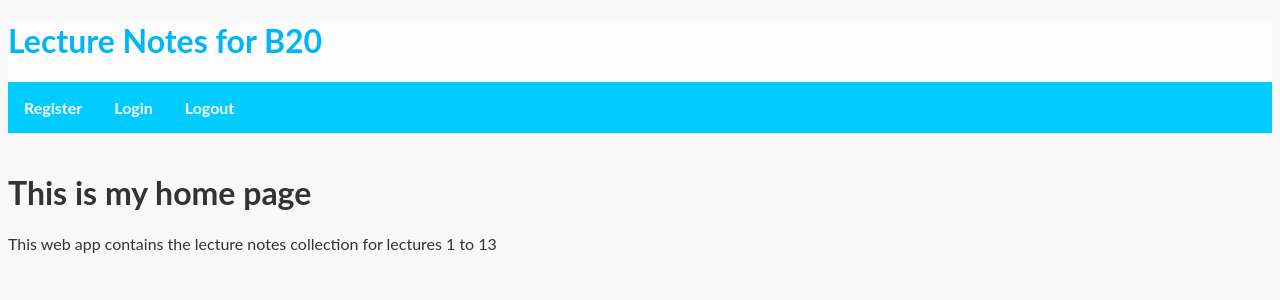
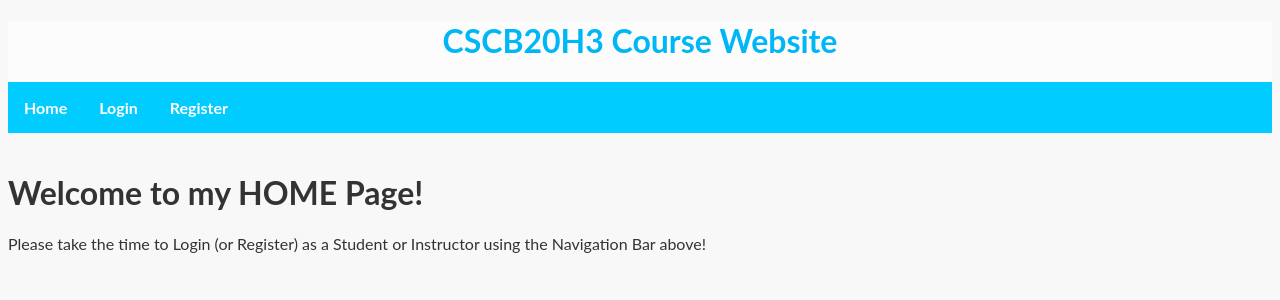
Before and after one commit to Jackbar21/CSCB20-Course-Website, a Flask app: page / in a window 1280 px wide. Shown: the top 300 px of the page. Run offline with Flask 2, Linux system fonts and the light colour scheme.

Commit message:
update app.py

```diff
--- a/templates/home.html
+++ b/templates/home.html
@@ -1,6 +1,6 @@
 
 {% extends "template.html" %}
-{% block title %}Home Page{% endblock %}
+{% block title %}Home{% endblock %}
 {% block content %}
 {% if session.user %}
   {% with messages = get_flashed_messages() %}
@@ -19,7 +19,7 @@
   {% endwith %}
 
 {% else %}
-  <h1>This is my {{ pagename }} page</h1>
-  <p> This web app contains the lecture notes collection for lectures 1 to 13 </p>
+  <h1>Welcome to my {{ pagename.upper() }} Page!</h1>
+  <p> Please take the time to Login (or Register) as a Student or Instructor using the Navigation Bar above! </p>
   {% endif %}
 {% endblock %}
--- a/templates/login.html
+++ b/templates/login.html
@@ -3,7 +3,7 @@
 {% with messages = get_flashed_messages(with_categories = True) %}
     {% if messages %}
         {% for category, message in messages %}
-            <div>{{ category }} - {{ message }}</div>
+            <div>{{ category.upper() }} {{ message }}</div>
         {% endfor %}
     {% endif %}
 {% endwith %}
--- a/templates/template.html
+++ b/templates/template.html
@@ -8,8 +8,9 @@
  <body>
     <header>
       <div class="container">
-        <h1 class="logo">Lecture Notes for B20</h1>
+        <center><h1 class="logo">CSCB20H3 Course Website</h1></center>
         <strong>
+
         <nav class="navigation">
             {% if session.user %}
               <a href="{{ url_for('home') }}">Home</a>
@@ -17,9 +18,9 @@
               <a href="{{ url_for('add') }}">Add Notes</a>
               <a href="{{ url_for('logout') }}">Logout</a>
             {% else %}
+              <a href="{{ url_for('home') }}">Home</a>
+              <a href="{{ url_for('login') }}">Login</a>
               <a href="{{ url_for('register') }}">Register</a>
-              <a href="{{ url_for('login') }}">Login</a>
-              <a href="{{ url_for('logout') }}">Logout</a>
             {% endif %}
         </nav>
         </strong>
```
